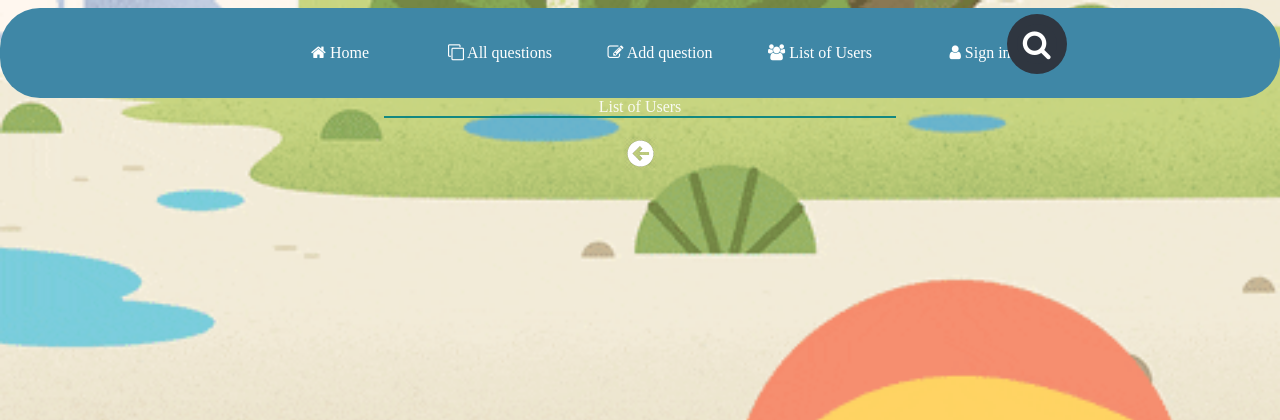
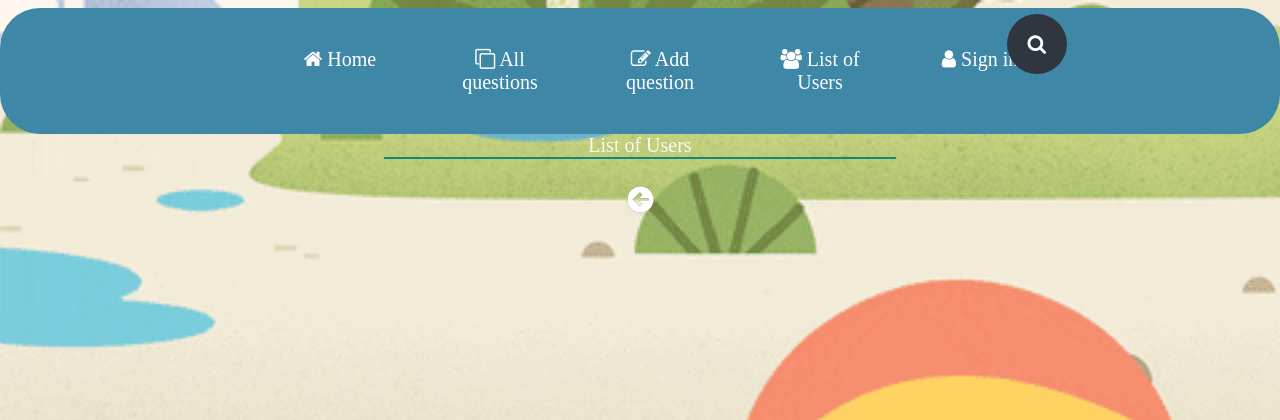
Before and after one commit to CocoBloom/askmate-python, a Flask app: template templates/users.html in a window 1280 px wide. Shown: the top 420 px of the page. Run offline with Flask 2, Linux system fonts and the light colour scheme; the template is opened without the code that fills it, so the values that code supplies are empty.

Commit message:
add font-size

```diff
--- a/static/css/style.css
+++ b/static/css/style.css
@@ -1,5 +1,6 @@
 * {
     font-family: Chilanka, serif;
+    font-size: 20px !important;
 }
 
 body {
```
